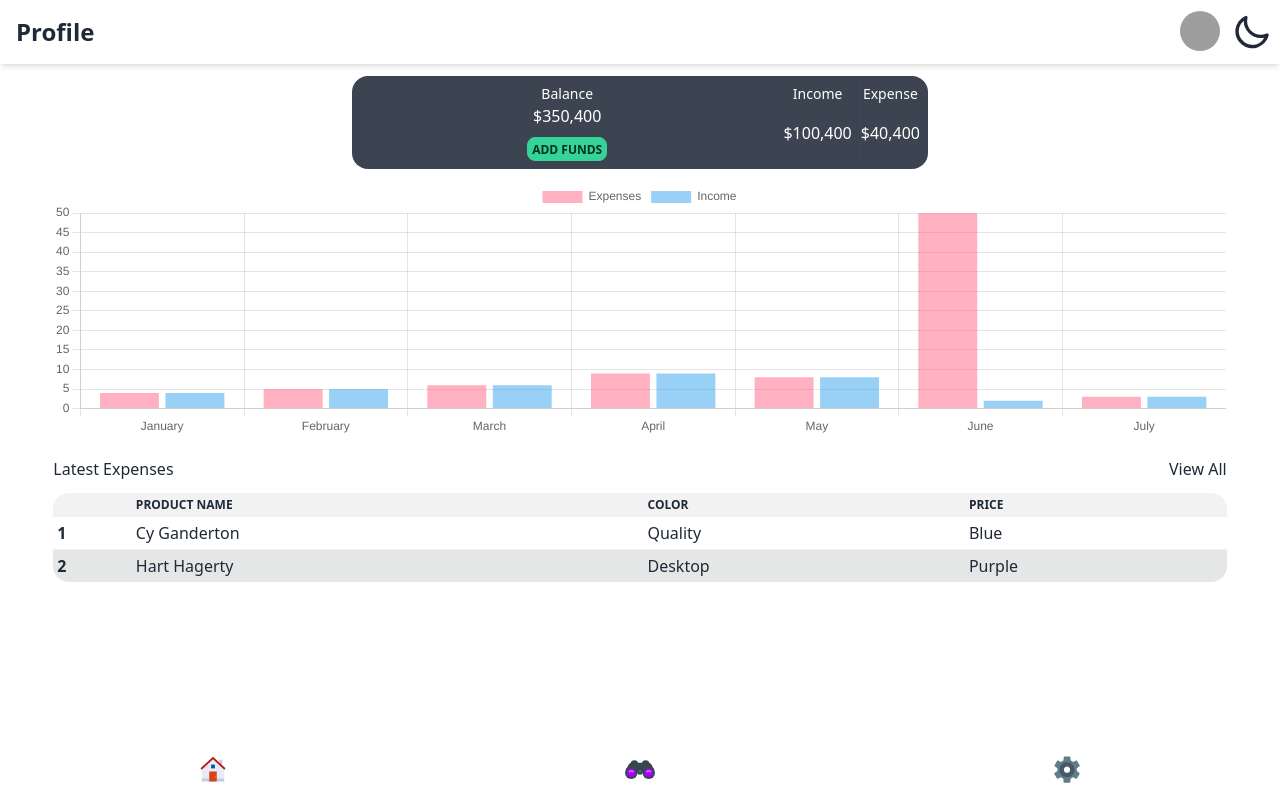
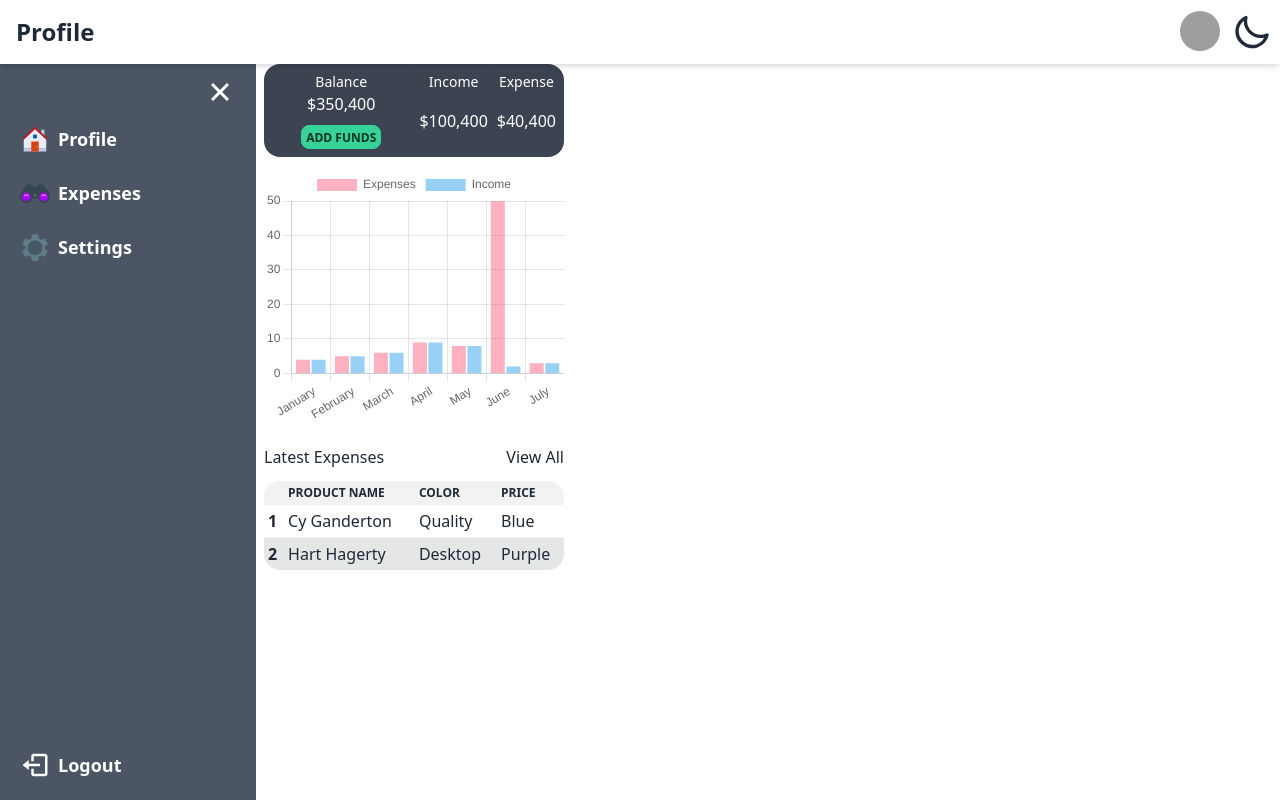
Before and after one commit to FediRouatbi/expense-tracker-v2, a React (Create React App) app: page / in a window 1280 px wide. Built offline with nearby package versions, Linux system fonts and the light colour scheme; grey boxes are pictures that could not be loaded.

Commit message:
feat:desktop view

```diff
--- a/src/App.css
+++ b/src/App.css
@@ -0,0 +1,4 @@
+.translate {
+  transition: all 0.5s ease-in-out;
+  width: 70px;
+}
--- a/src/App.js
+++ b/src/App.js
@@ -1,5 +1,6 @@
 import "./App.css";
 import Header from "./components/Header";
+import SideBar from "./components/SideBar";
 import Profile from "./Pages/Profile";
 import Expenses from "./Pages/Expenses";
 import Settings from "./Pages/Settings";
@@ -11,9 +12,10 @@ import ForgotPassword from "./Pages/ForgotPassword";
 function App() {
   return (
     <BrowserRouter>
-      <div className="  py-16   h-screen">
+      <div className="  py-16 md:pb-0  h-screen">
         <Header />
-        <div className="mx-auto  w-11/12  overflow-auto h-full py-3">
+        <div className="mx-auto  w-11/12  md:w-full overflow-auto h-full  md:pr-3 md:flex gap-2">
+          <SideBar />
           <Routes>
             <Route path="/" element={<Profile />} />
             <Route path="/expenses" element={<Expenses />} />
--- a/src/Pages/Expenses.js
+++ b/src/Pages/Expenses.js
@@ -2,7 +2,7 @@ import React from "react";
 import Table from "../components/Table";
 const Expenses = () => {
   return (
-    <>
+    <div>
       <div className="text-right">
         <label for="my-modal-6" className="btn btn-info btn-sm ">
           Add
@@ -46,7 +46,7 @@ const Expenses = () => {
         </div>
       </div>
       <Table />
-    </>
+    </div>
   );
 };
 
--- a/src/Pages/Profile.js
+++ b/src/Pages/Profile.js
@@ -5,12 +5,12 @@ import Table from "../components/Table";
 import Chart from "../components/Chart";
 const Profile = () => {
   return (
-    <>
+    <div>
       <Stats />
       <Chart />
       <ShowAll />
       <Table />
-    </>
+    </div>
   );
 };
 
--- a/src/Pages/Settings.js
+++ b/src/Pages/Settings.js
@@ -2,8 +2,8 @@ import React from "react";
 
 const Settings = () => {
   return (
-    <div className="relative h-full">
-      <h1 id="security" className="mb-4">
+    <div className="grow">
+      <h1 id="security" className="mb-4 ">
         Security :{" "}
       </h1>
       <div className="flex flex-col gap-2 &>*:[flex]">
@@ -31,15 +31,14 @@ const Settings = () => {
             className="input input-bordered input-sm w-full max-w-xs"
           />
         </div>
-        <button className="btn w-80">Change</button>
+        <button className="btn max-w-xs">Change</button>
       </div>
 
-      <a
-        href="#my-modal-2"
-        class="btn btn-error btn-sm  absolute  bottom-3 right-0"
-      >
-        Delete Account
-      </a>
+      <div className=" pt-20 text-right">
+        <a href="#my-modal-2" class="btn btn-error btn-sm ">
+          Delete Account
+        </a>
+      </div>
 
       <div class="modal" id="my-modal-2">
         <div class="modal-box">
--- a/src/components/PhoneNav.js
+++ b/src/components/PhoneNav.js
@@ -7,21 +7,21 @@ const PhoneNav = () => {
   useEffect(() => {
     const [...data] = document.getElementById("phone-nav").children;
     data.forEach((el) => {
-      el.classList.remove("bg-slate-100");
+      el.classList.remove("bg-slate-300");
       if (el.href.slice(21) === location.pathname)
-        el.classList.add("bg-slate-100");
+        el.classList.add("bg-slate-300");
     });
   }, [location]);
 
   const activateButton = (e) => {
     if (e.target === e.currentTarget) return;
     e.currentTarget.querySelectorAll("a").forEach((el) => {
-      el.classList.remove("bg-slate-100");
+      el.classList.remove("bg-slate-300");
     });
-    e.target.closest("a").classList.add("bg-slate-100");
+    e.target.closest("a").classList.add("bg-slate-300");
   };
   return (
-    <div class="btm-nav" onClick={activateButton} id="phone-nav">
+    <div class="btm-nav md:hidden" onClick={activateButton} id="phone-nav">
       <Link to="/" class="text-error group ">
         <FcHome size={30} className="group-active:scale-95" />
       </Link>
--- /dev/null
+++ b/src/components/SideBar.js
@@ -0,0 +1,79 @@
+import React, { useState } from "react";
+import { FcHome, FcSettings, FcBinoculars } from "react-icons/fc";
+import { BiLogOut } from "react-icons/bi";
+import { Link } from "react-router-dom";
+const SideBar = () => {
+  const [open, setOpen] = useState(true);
+  console.log(open);
+  return (
+    <div
+      className={`${
+        open ? "" : "translate"
+      } relative hidden md:block w-64 duration-500  bg-gray-600 text-white font-bold p-4 `}
+    >
+      <div className="absolute top-3 right-5  ">
+        <label
+          class=" swap swap-rotate"
+          onClick={() => setOpen((prev) => !prev)}
+        >
+          <svg
+            class={`${open ? "swap-on " : "swap-off"} fill-current swap-flip		`}
+            xmlns="http://www.w3.org/2000/svg"
+            width="32"
+            height="32"
+            viewBox="0 0 512 512"
+          >
+            <path d="M64,384H448V341.33H64Zm0-106.67H448V234.67H64ZM64,128v42.67H448V128Z" />
+          </svg>
+
+          <svg
+            class={`${open ? "swap-off" : "swap-on"} fill-current swap-flip		`}
+            xmlns="http://www.w3.org/2000/svg"
+            width="32"
+            height="32"
+            viewBox="0 0 512 512"
+          >
+            <polygon points="400 145.49 366.51 112 256 222.51 145.49 112 112 145.49 222.51 256 112 366.51 145.49 400 256 289.49 366.51 400 400 366.51 289.49 256 400 145.49" />
+          </svg>
+        </label>
+      </div>
+
+      <ul
+        className={`${
+          !open && "items-center"
+        } flex flex-col  gap-4 text-lg h-full pt-10 `}
+      >
+        <Link
+          to="/"
+          className="flex gap-2 items-center p-1  rounded hover:bg-red-300 "
+        >
+          <FcHome size={30} />
+          <span className={`${!open && "hidden"}`}> Profile</span>
+        </Link>
+        <Link
+          to="/expenses"
+          className="flex gap-2 items-center p-1 hover:bg-red-300 rounded"
+        >
+          <FcBinoculars size={30} />
+          <span className={`${!open && "hidden"}`}> Expenses</span>
+        </Link>
+        <Link
+          to="/settings"
+          className="flex gap-2 items-center p-1 hover:bg-red-300 rounded"
+        >
+          <FcSettings size={30} />
+          <span className={`${!open && "hidden"}`}> Settings</span>
+        </Link>
+        <Link
+          to="/login"
+          className=" mt-auto flex gap-2 items-center p-1 hover:bg-red-300 rounded"
+        >
+          <BiLogOut size={30} />
+          <span className={`${!open && "hidden"}`}> Logout</span>
+        </Link>
+      </ul>
+    </div>
+  );
+};
+
+export default SideBar;
--- a/src/components/Stats.js
+++ b/src/components/Stats.js
@@ -2,7 +2,7 @@ import React from "react";
 import { Link } from "react-router-dom";
 const Stats = () => {
   return (
-    <div class="stats bg-neutral text-primary-content justify-items-center mx-auto p-1 max-w-xl w-full flex">
+    <div class="stats bg-neutral text-primary-content justify-items-center mx-auto p-1 max-w-md w-full flex">
       <div class="stat p-1 justify-items-center grow w-full">
         <div class=" text-sm"> Balance</div>
         <div class="">$350,400</div>
```
